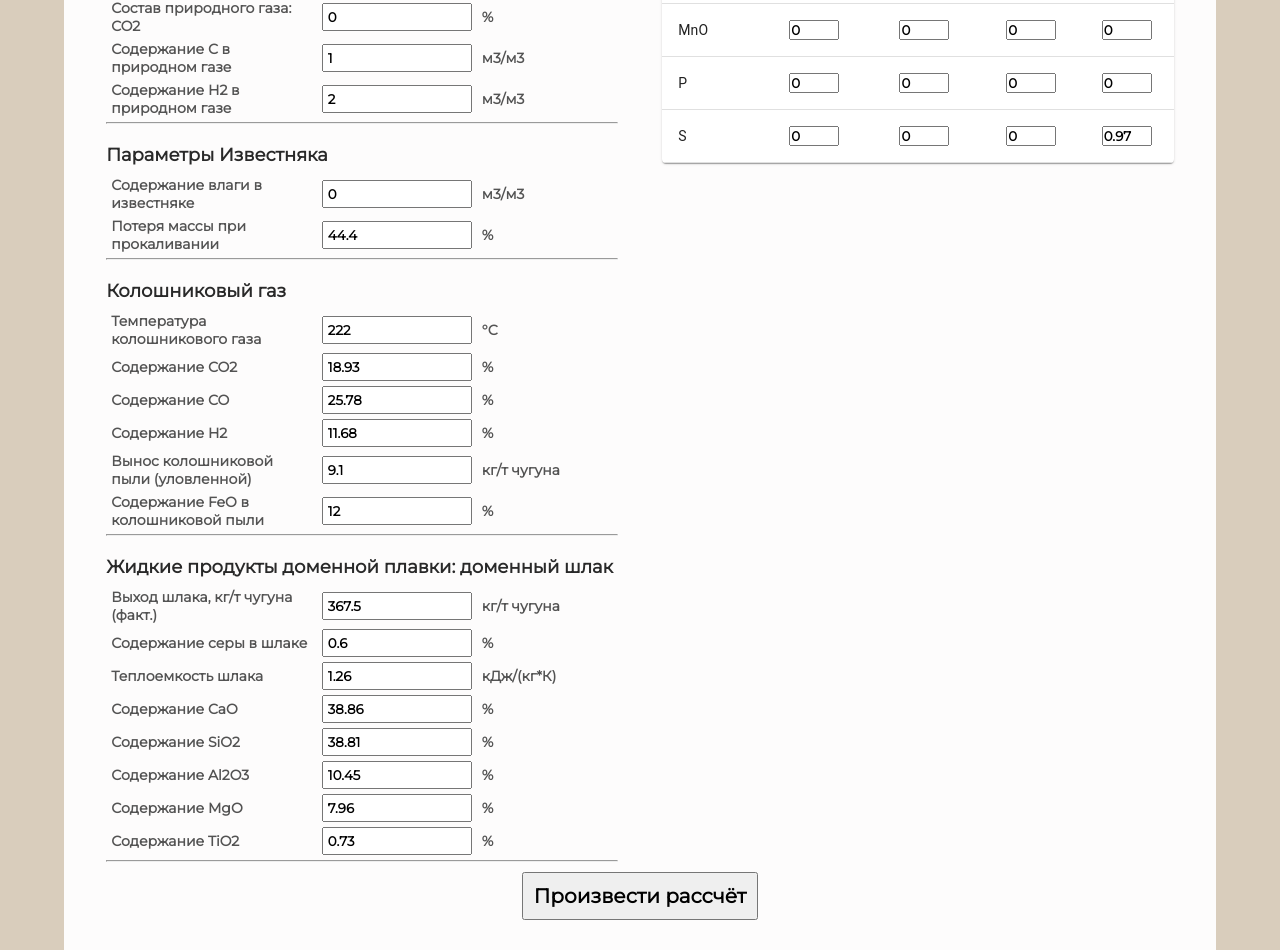
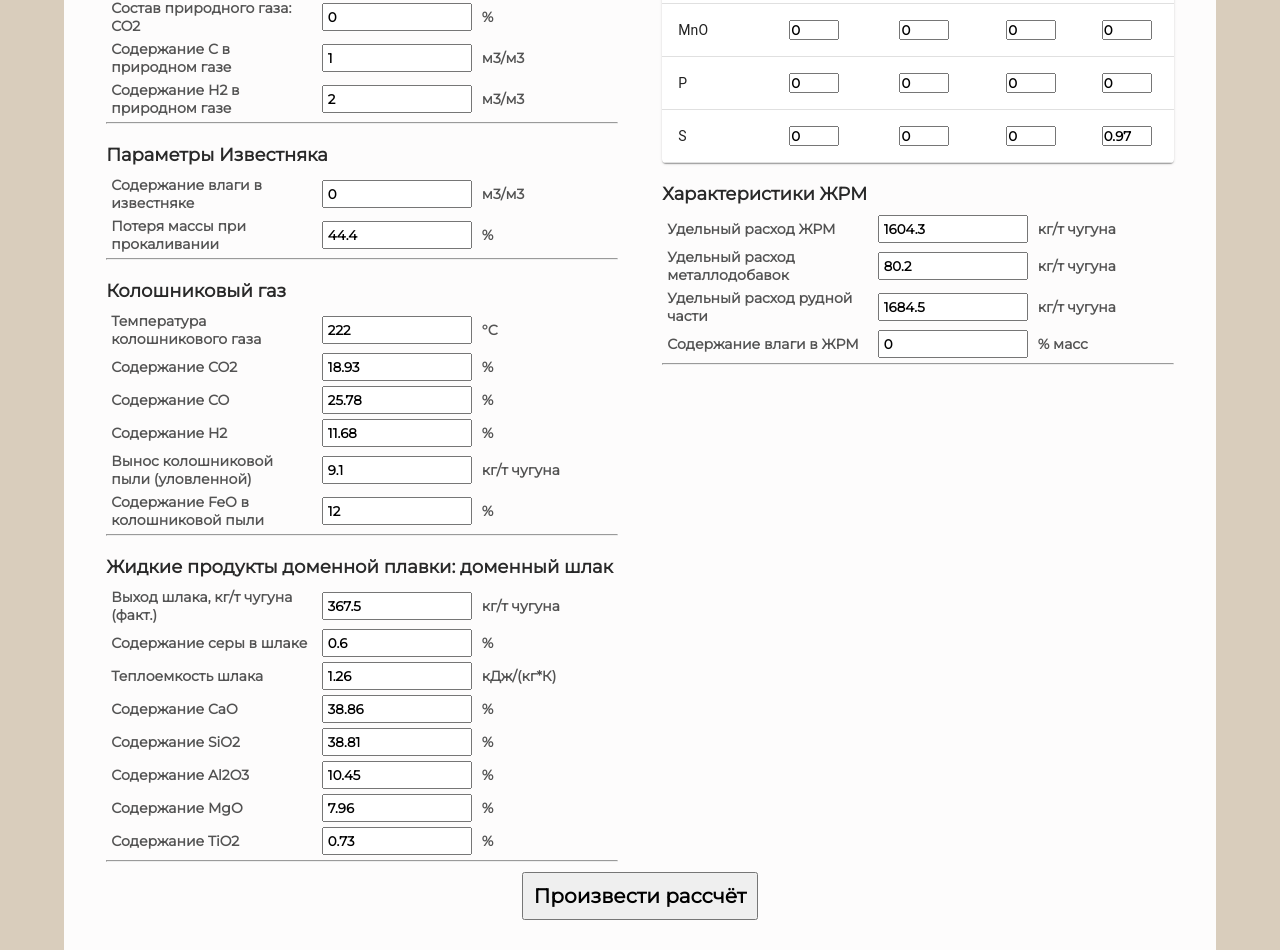
Before and after one commit to KuzmichAlexander/Balance_DP_Web, a React (Create React App) app in the folder balance_dp/balance_dp/ClientApp/: page /Calc in a window 1280 px wide. Shown: the part 1169-2119 px from the top of the page. Built offline with nearby package versions, Linux system fonts and the light colour scheme.

Commit message:
Добавили поля ЖРМ

```diff
--- a/balance_dp/balance_dp/ClientApp/src/DAl/api.js
+++ b/balance_dp/balance_dp/ClientApp/src/DAl/api.js
@@ -7,9 +7,9 @@ export const getData = () => {
 }
 
 export const fetchData = async (params) => {
-    // const {data} = await axios.post(url, params);
-    // console.log(data);
-    return fdata;
+    const {data} = await axios.post(url, params);
+    console.log(data);
+    return data;
 }
 
 const fdata = {
@@ -150,6 +150,12 @@ const data = {
             list1_C56_MgO_Capacity: 7.96,
             list1_C58_TiO2_Capacity: 0.73
         },
+        zhrm: {
+            c69: 1604.30,
+            c70: 80.20,
+            c71: 1684.50,
+            c72_waterCapacity: 0
+        }
     },
     InputData2: {
         flus: {
--- a/balance_dp/balance_dp/ClientApp/src/components/Calc.js
+++ b/balance_dp/balance_dp/ClientApp/src/components/Calc.js
@@ -8,6 +8,7 @@ import {Slag} from "./Inputs/Slag";
 import {ResultContainer} from "./Results/ResultContainer";
 import {MaterialConsuption} from "./Inputs/MaterialConsuption";
 import {Flus} from "./Inputs/Flus";
+import {ZRRM} from "./Inputs/ZHRM";
 
 
 export class Calc extends React.Component {
@@ -30,7 +31,6 @@ export class Calc extends React.Component {
             e.target.value = 1257;
         }
     }
-
 
     onInputChange = (e) => {
         const value = +e.target.value;
@@ -99,6 +99,9 @@ export class Calc extends React.Component {
                                                     onChangeInput={this.onInputChange}/>
                                 <Flus name={'InputData2-flus'} params={this.state.data.InputData2.flus}
                                       onChangeInput={this.onInputChange}/>
+                                <ZRRM name={'InputIndicators-zhrm'}
+                                      params={this.state.data.InputIndicators.zhrm}
+                                      onChangeInput={this.onInputChange}/>
                             </>
                             : 'Данные подгружаются'}
                     </div>
--- /dev/null
+++ b/balance_dp/balance_dp/ClientApp/src/components/Inputs/ZHRM.js
@@ -0,0 +1,24 @@
+import React from "react";
+import {OneInput} from "./OneInput";
+
+const names = ['Удельный расход ЖРМ', 'Удельный расход металлодобавок', 'Удельный расход рудной части', 'Содержание влаги в ЖРМ'];
+const discr = ['кг/т чугуна', 'кг/т чугуна', 'кг/т чугуна', '% масс'];
+
+export const ZRRM = ({name, params, onChangeInput}) => {
+    const Inputs = [];
+    const setInputs = () => {
+        let counter = 0;
+        for (const key in params) {
+            Inputs.push(<OneInput discr={discr[counter]} name={`${name}-${key}`} key={counter} value={params[key]} text={names[counter]} onChangeInput={onChangeInput} />);
+            counter++;
+        }
+        return Inputs;
+    }
+    return (
+        <div>
+            <h5>Характеристики ЖРМ</h5>
+            {setInputs()}
+            <hr />
+        </div>
+    )
+}
```
Also changed, not shown: 2 other files (tests, documents, lock files or other folders).
